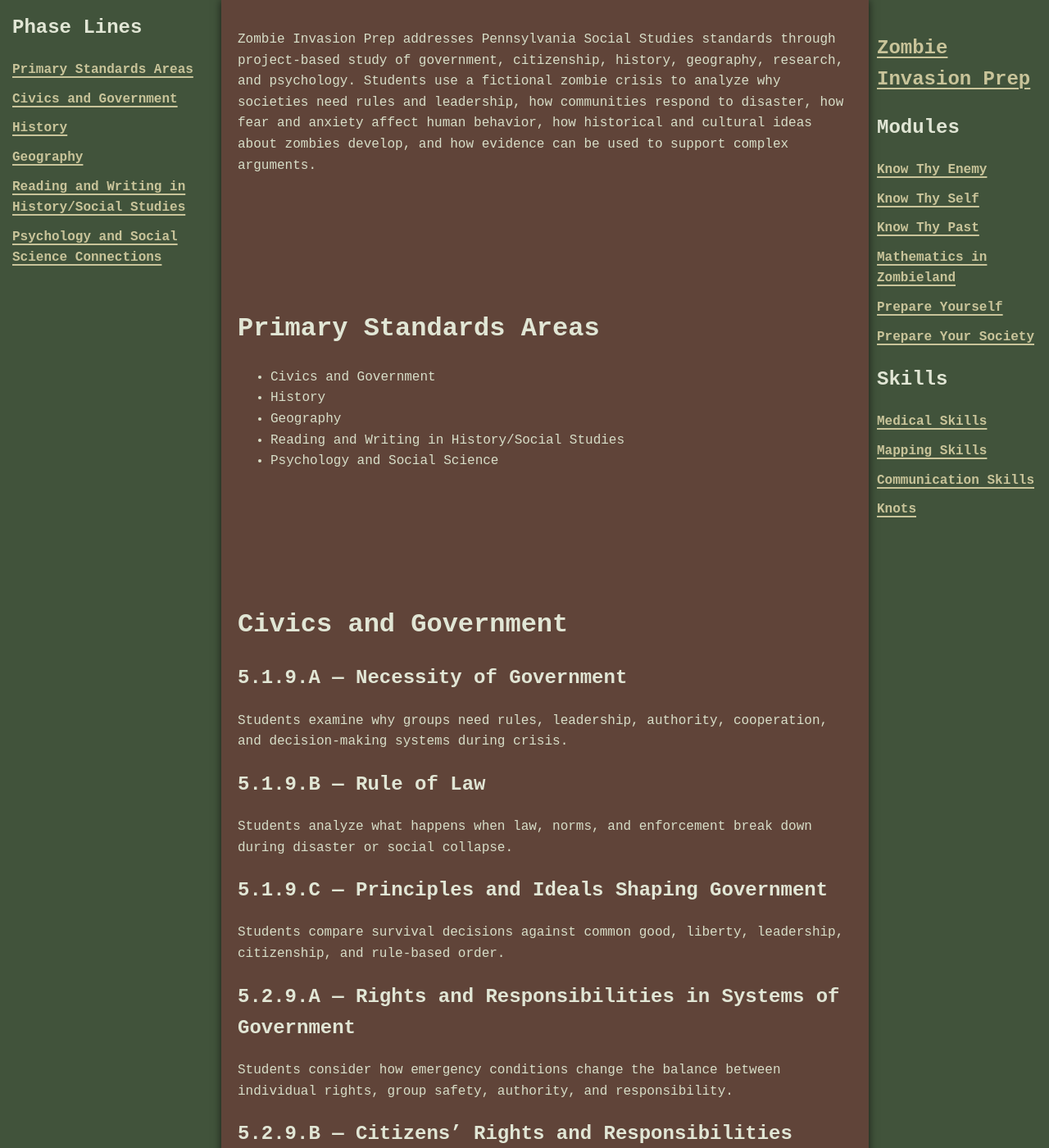
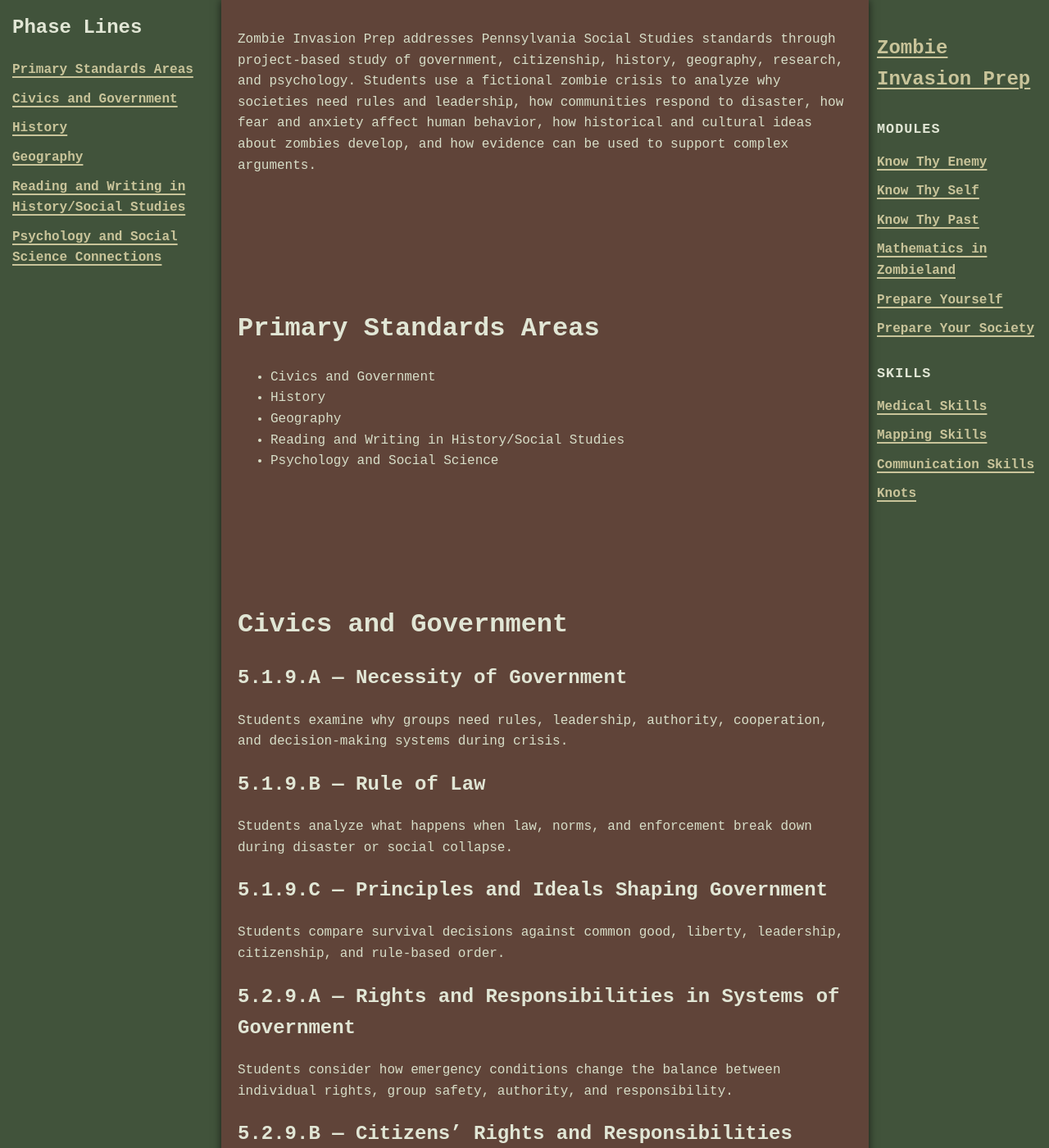
Before and after one commit to jboyce1/ZombieInvasionPrep, a Jekyll site: the page built from index.md, in a window 1280 px wide and 1400 px high. Shown: the whole window at 82% size. Built offline with Jekyll 4.4.1, drawn with Linux system fonts in a browser that asks for light colours.

Commit message:
Update styles.css

````diff
--- a/assets/css/styles.css
+++ b/assets/css/styles.css
@@ -468,3 +468,14 @@ nav h1 {
 ```
 
 }
+/* Navigation section labels */
+.nav-label {
+    color: var(--text-heading);
+    font-size: 1.05em;
+    margin-top: 28px;
+    margin-bottom: 10px;
+    padding-bottom: 4px;
+    border-bottom: 2px solid var(--black);
+    text-transform: uppercase;
+    letter-spacing: 1px;
+}
````
